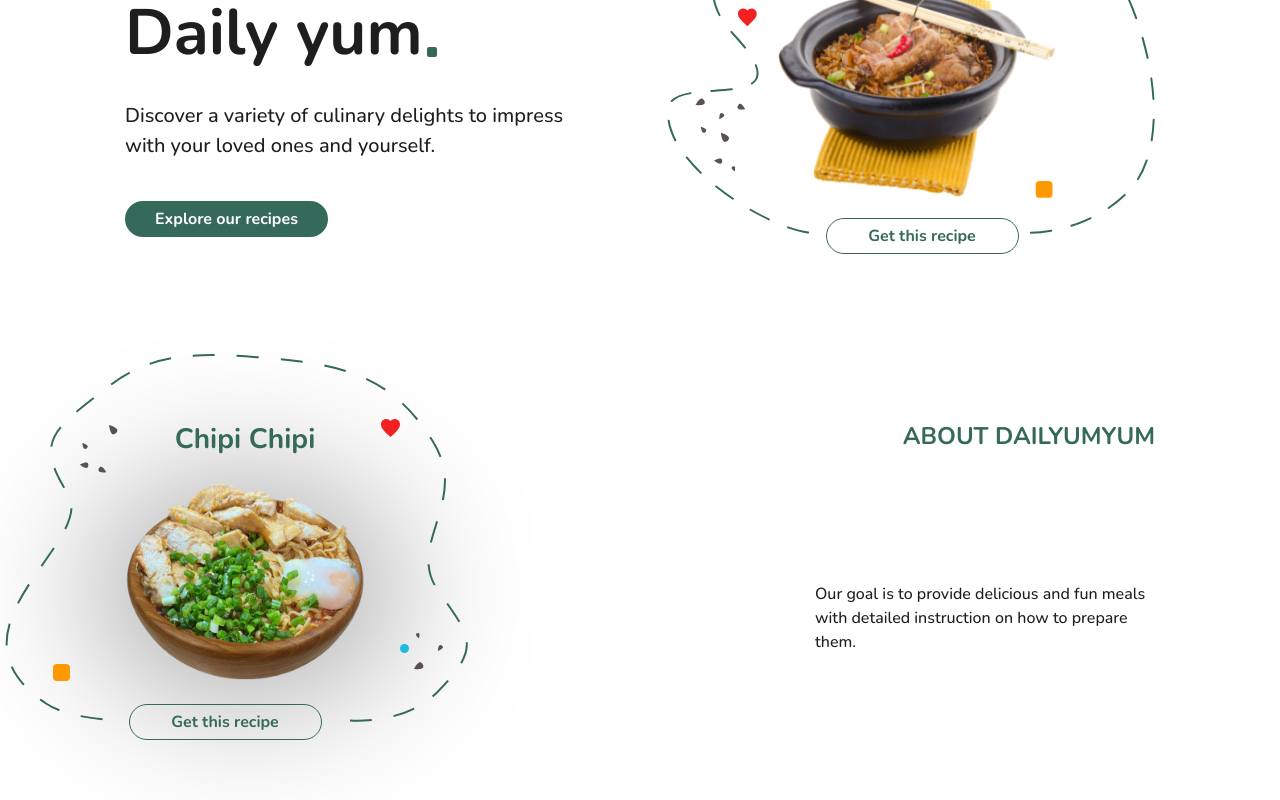
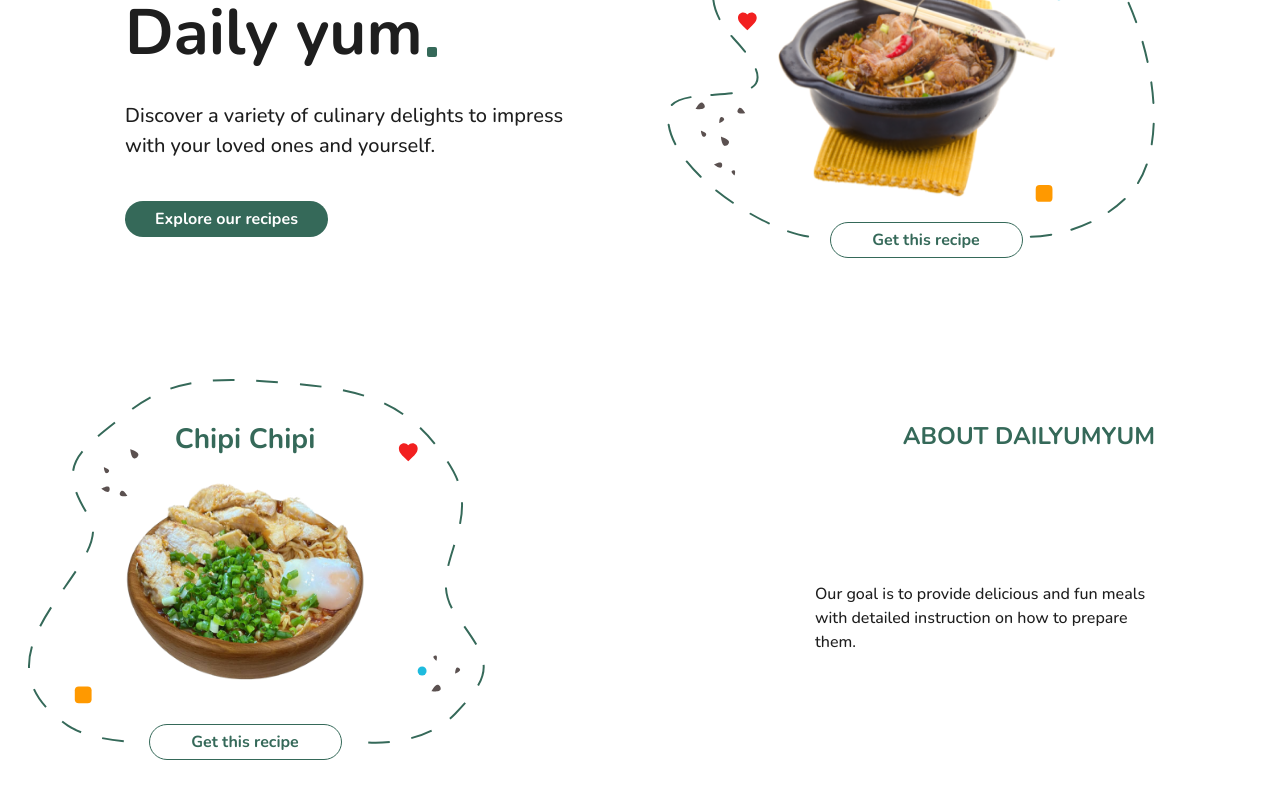
Before and after one commit to TsvettyM/dailyumyum-cfui, a Next.js app: page / in a window 1280 px wide. Shown: the part 288-1088 px from the top of the page. Built offline with nearby package versions, Linux system fonts and the light colour scheme.

Commit message:
[YUM-4] - Fixes for background images

```diff
--- a/features/homepage/components/HomepageAbout.tsx
+++ b/features/homepage/components/HomepageAbout.tsx
@@ -1,20 +1,20 @@
 import CommonButton from "@/features/common/components/CommonButton";
-import IconAbout from "@/features/icons/components/IconAbout";
+import IconBGAbout from "@/features/icons/components/IconBGAbout";
 import Image from "next/image";
 
 const HomepageAbout = () => {
   return (
-    <section className="homepage__about flex overflow-hidden py-10 md:py-20 px-0 md:px-20">
+    <section className="homepage__section--about flex overflow-hidden py-10 md:py-20 px-0 md:px-20">
       <div className="container flex flex-col-reverse md:flex-row justify-center items-center relative">
         <div className="left flex flex-col justify-center items-center relative mr-0 md:mr-10 xl:mr-auto mt-20 md:mt-0">
-          <IconAbout className="absolute w-[470px] md:w-[500px] lg:w-[587px]" />
+          <IconBGAbout className="absolute w-[520px] h-[440px] md:h-[480px] md:w-[570px] lg:h-[500px] lg:w-[580px] -left-[155px] md:-left-[165px] lg:-left-[150px] -top-[60px] md:-top-[60px] lg:-top-14" />
 
           <div className="flex flex-col justify-center items-center relative">
             <p className="text-28 text-green text-center font-bold mb-5">
               Chipi Chipi
             </p>
 
-            <div className="relative  h-[130px] sm:h-[151px] md:h-[180px] lg:h-[200px] w-[160px] sm:w-[180px] md:w-[210px] lg:w-[240px] mb-11">
+            <div className="relative h-[150px] md:h-[180px] lg:h-[200px] w-[180px] md:w-[210px] lg:w-[240px] mb-11">
               <Image
                 src="/images/about-img.png"
                 alt=""
@@ -28,7 +28,7 @@ const HomepageAbout = () => {
               href="/"
               style="border"
               title="Get this recipe"
-              className="relative w-[160px] md:w-[180px] lg:w-[193px] -left-4 md:-left-5 bottom-2.5 sm:bottom-6 md:bottom-8 lg:bottom-5"
+              className="w-[160px] md:w-[180px] lg:w-[193px]"
             />
           </div>
         </div>
--- /dev/null
+++ b/features/homepage/components/HomepageIntro.tsx
@@ -0,0 +1,58 @@
+import CommonButton from "@/features/common/components/CommonButton";
+import IconBGIntro from "@/features/icons/components/IconBGIntro";
+import Image from "next/image";
+
+const HomepageIntro = () => {
+  return (
+    <section className="homepage__section--intro overflow-hidden py-3 md:py-20">
+      <div className="container relative flex flex-col items-center justify-center md:flex-row">
+        <div className="left__side flex flex-col justify-center md:justify-start items-center md:items-start md:mr-auto">
+          <h1 className="text-48 font-bold text-black lg:text-64">
+            <span className="flex items-end justify-center md:justify-start">
+              Daily recipes
+              <span className="relative bottom-6 ml-1 block h-2.5 w-2.5 rounded-2 bg-green" />
+            </span>
+            <span className="flex items-end justify-center md:justify-start">
+              Daily yum
+              <span className="relative bottom-6 ml-1 block h-2.5 w-2.5 rounded-2 bg-green" />
+            </span>
+          </h1>
+          <p className="mb-10 mt-5 text-center text-16 font-medium text-black md:max-w-[330px] md:text-start md:text-20 lg:max-w-[480px]">
+            Discover a variety of culinary delights to impress with your loved
+            ones and yourself.
+          </p>
+
+          <CommonButton
+            type="button"
+            href="/"
+            style="green"
+            title="Explore our recipes"
+            className="flex justify-center items-center h-8 w-full md:w-[203px]"
+          />
+        </div>
+
+        <div className="right__side relative mt-4 mr-0 lg:mr-20 flex flex-col items-center justify-center md:mt-0">
+          <IconBGIntro className="absolute -right-28 sm:-right-20 top-3 w-[420px] md:w-[450px] lg:w-[488px]" />
+
+          <p className="text-center text-28 font-bold text-green mb-0 mt-14">
+            Tteokkbeokki
+          </p>
+
+          <div className="relative mb-auto left-0 xs:left-1.5 s:left-2 sm:-left-2.5 h-[180px] md:h-[200px] lg:h-[236px] w-[190px] md:w-[240px] lg:w-[298px]">
+            <Image src="/images/intro-img.png" alt="" fill draggable={false} />
+          </div>
+
+          <CommonButton
+            type="button"
+            href="/"
+            style="border"
+            title="Get this recipe"
+            className="mt-5 w-[140px] s:w-[145px] sm:w-[160px] md:w-[193px] lg:mt-4.5 bg-white relative"
+          />
+        </div>
+      </div>
+    </section>
+  );
+};
+
+export default HomepageIntro;
--- a/features/homepage/components/HomepageView.tsx
+++ b/features/homepage/components/HomepageView.tsx
@@ -1,57 +1,12 @@
-import CommonButton from "@/features/common/components/CommonButton";
-import IconIntro from "@/features/icons/components/IconIntro";
-import Image from "next/image";
+import HomepageAbout from "./HomepageAbout";
+import HomepageIntro from "./HomepageIntro";
 
 const HomepageView = () => {
   return (
-    <section className="homepage__view overflow-hidden py-3 md:py-20">
-      <div className="container relative flex flex-col items-center justify-center md:flex-row">
-        <div className="left__side flex flex-col justify-center md:justify-start items-center md:items-start md:mr-auto">
-          <h1 className="text-48 font-bold text-black lg:text-64">
-            <span className="flex items-end justify-center md:justify-start">
-              Daily recipes
-              <span className="relative bottom-6 ml-1 block h-2.5 w-2.5 rounded-2 bg-green" />
-            </span>
-            <span className="flex items-end justify-center md:justify-start">
-              Daily yum
-              <span className="relative bottom-6 ml-1 block h-2.5 w-2.5 rounded-2 bg-green" />
-            </span>
-          </h1>
-          <p className="mb-10 mt-5 text-center text-16 font-medium text-black md:max-w-[330px] md:text-start md:text-20 lg:max-w-[480px]">
-            Discover a variety of culinary delights to impress with your loved
-            ones and yourself.
-          </p>
-
-          <CommonButton
-            type="button"
-            href="/"
-            style="green"
-            title="Explore our recipes"
-            className="flex justify-center items-center h-8 w-full md:w-[203px]"
-          />
-        </div>
-
-        <div className="right__side relative mt-4 mr-0 lg:mr-20 flex flex-col items-center justify-center md:mt-0">
-          <IconIntro className="absolute -right-16.5 sm:-right-20 top-2 w-[400px] md:w-[450px] lg:w-[488px]" />
-
-          <p className="text-center text-28 font-bold text-green mb-0 mt-14">
-            Tteokkbeokki
-          </p>
-
-          <div className="relative mb-auto left-0 xs:left-1.5 s:left-2 sm:-left-2.5 h-[180px] md:h-[200px] lg:h-[236px] w-[190px] md:w-[240px] lg:w-[298px]">
-            <Image src="/images/intro-img.png" alt="" fill draggable={false} />
-          </div>
-
-          <CommonButton
-            type="button"
-            href="/"
-            style="border"
-            title="Get this recipe"
-            className="relative -bottom-0 left-2 s:left-2 sm:-left-4 mt-2 md:mt-5 w-[140px] s:w-[145px] sm:w-[160px] md:-left-[14px] md:w-[193px] lg:bottom-1 lg:-left-1 lg:mt-4.5"
-          />
-        </div>
-      </div>
-    </section>
+    <>
+      <HomepageIntro />
+      <HomepageAbout />
+    </>
   );
 };
 
--- a/features/icons/components/IconAbout.tsx
+++ b/features/icons/components/IconBGAbout.tsx
@@ -1,23 +1,14 @@
 import IIcon from "../interfaces/icon.interface";
 
-const IconAbout = ({ className }: IIcon) => {
+const IconBGAbout = ({ className }: IIcon) => {
   return (
     <svg
       className={className}
       viewBox="0 0 587 504"
       fill="none"
       xmlns="http://www.w3.org/2000/svg"
+      preserveAspectRatio="none"
     >
-      <g filter="url(#filter0_f_58_415)">
-        <ellipse
-          cx="293.5"
-          cy="252"
-          rx="157.5"
-          ry="116"
-          fill="black"
-          fill-opacity="0.31"
-        />
-      </g>
       <path
         d="M398.001 383.501C398.001 383.501 452.851 388.403 486.001 354.5C530.001 309.5 518.501 299.667 486.001 253.5C453.501 207.333 517.686 164.337 481.5 105.5C443.14 43.129 398.414 28.7292 325.5 22.0001C246.567 14.7153 201.266 14.0643 154.5 51.0013C102.704 91.9122 81.5223 102.841 115.5 156C146.5 204.5 -17.5002 291.5 94 366.5C119.359 383.558 172.501 383.501 172.501 383.501"
         stroke="#356959"
@@ -58,31 +49,8 @@ const IconAbout = ({ className }: IIcon) => {
         d="M490.819 309.61C492.119 311.793 486.001 314 486.001 314C486.001 314 485.901 307.664 488.41 308.014C489.529 308.17 490.243 308.643 490.819 309.61Z"
         fill="#5B5150"
       />
-      <defs>
-        <filter
-          id="filter0_f_58_415"
-          x="0.300003"
-          y="0.300003"
-          width="586.4"
-          height="503.4"
-          filterUnits="userSpaceOnUse"
-          color-interpolation-filters="sRGB"
-        >
-          <feFlood flood-opacity="0" result="BackgroundImageFix" />
-          <feBlend
-            mode="normal"
-            in="SourceGraphic"
-            in2="BackgroundImageFix"
-            result="shape"
-          />
-          <feGaussianBlur
-            stdDeviation="67.85"
-            result="effect1_foregroundBlur_58_415"
-          />
-        </filter>
-      </defs>
     </svg>
   );
 };
 
-export default IconAbout;
+export default IconBGAbout;
--- a/pages/index.tsx
+++ b/pages/index.tsx
@@ -1,4 +1,3 @@
-import HomepageAbout from "@/features/homepage/components/HomepageAbout";
 import HomepageView from "@/features/homepage/components/HomepageView";
 import Head from "next/head";
 
@@ -10,7 +9,6 @@ const Homepage = () => {
       </Head>
 
       <HomepageView />
-      <HomepageAbout />
     </>
   );
 };
```
Also changed, not shown: features/icons/components/IconBGIntro.tsx (renamed from features/icons/components/IconIntro.tsx).
